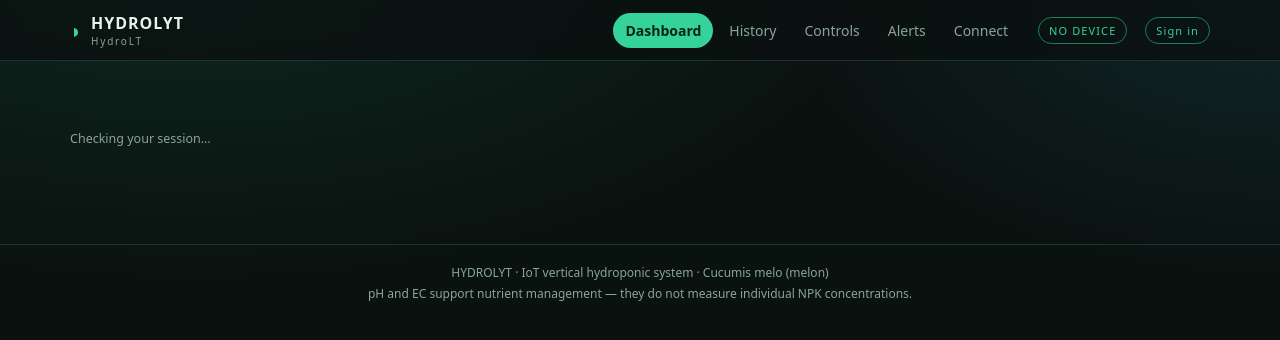
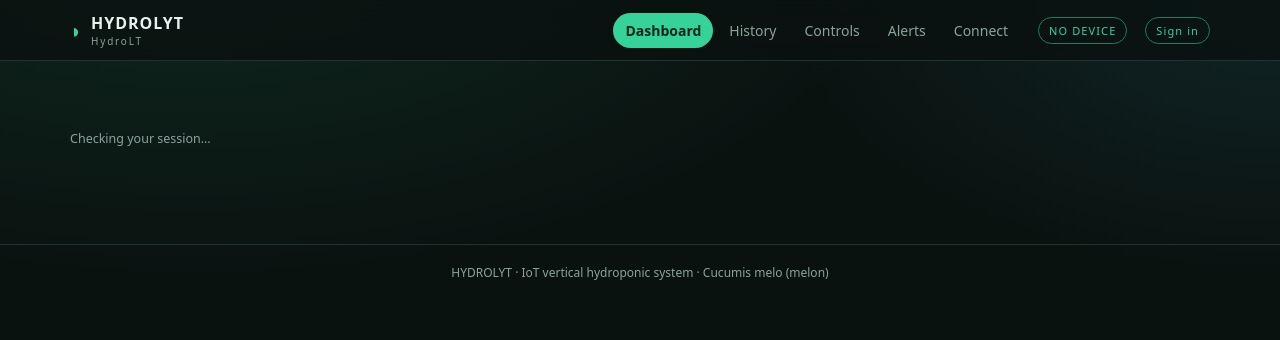
Before and after one commit to qppd/hydrolt, a Next.js app in the folder src/webapp/HydroLT/: page / in a window 1280 px wide. Shown: the top 340 px of the page. Built offline with nearby package versions, Linux system fonts and the light colour scheme; no server answers.

Commit message:
layout: remove pH/EC note from footer

```diff
--- a/src/webapp/HydroLT/app/layout.tsx
+++ b/src/webapp/HydroLT/app/layout.tsx
@@ -17,7 +17,6 @@ export default function RootLayout({ children }: { children: React.ReactNode })
         <footer className="site">
           HYDROLYT · IoT vertical hydroponic system · Cucumis melo (melon)
           <br />
-          pH and EC support nutrient management — they do not measure individual NPK concentrations.
         </footer>
       </body>
     </html>
```
